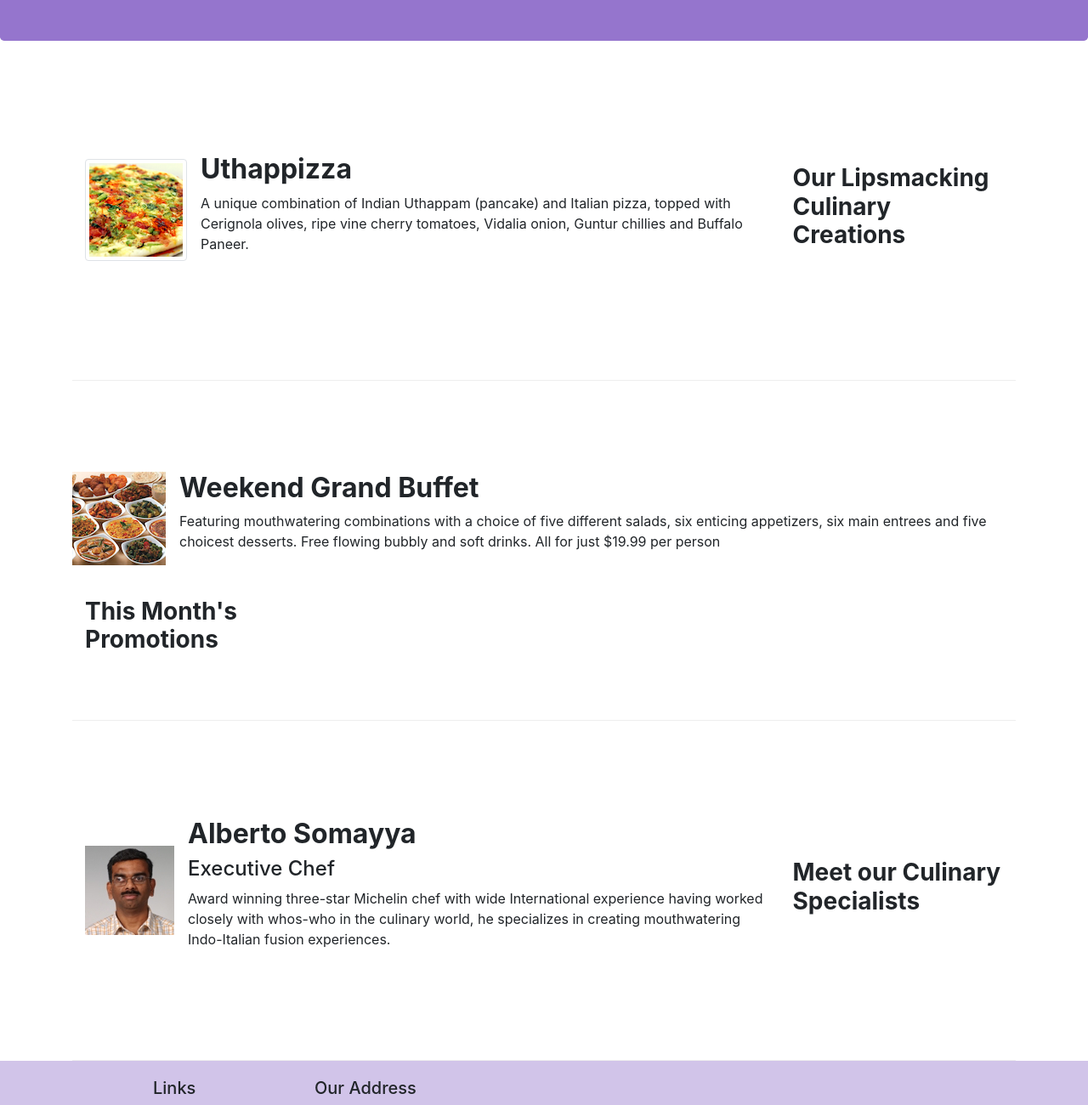
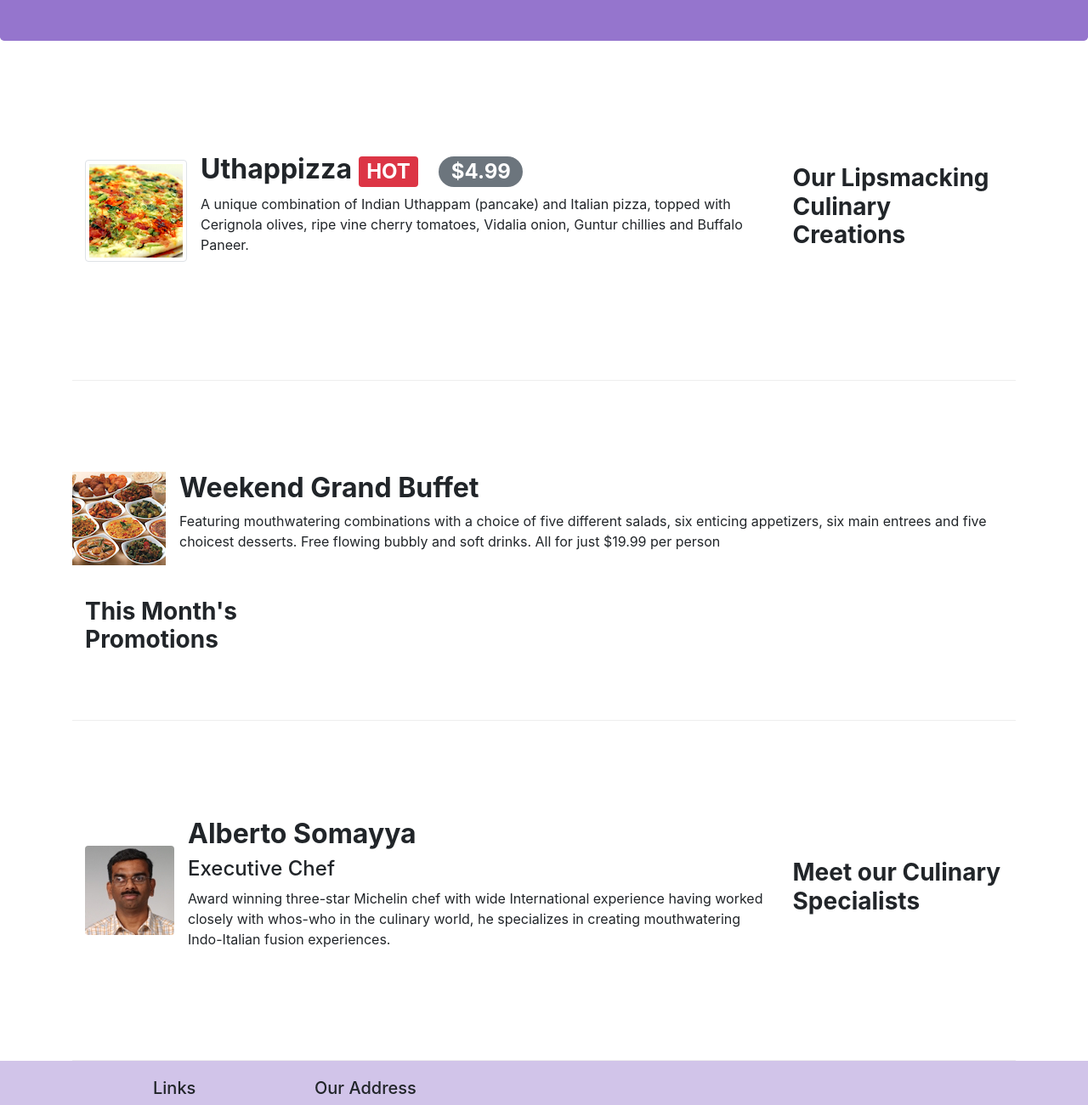
Before and after one commit to Sashankr/Bootstrap-Practice-Coursera, a website: page index.html in a window 1280 px wide. Shown: the part 286-1586 px from the top of the page at 85% size. Drawn offline with nearby package versions, Linux system fonts and the light colour scheme.

Commit message:
Alerting Users

```diff
--- a/index.html
+++ b/index.html
@@ -67,7 +67,7 @@
                     <img class="d-flex mr-3 img-thumbnail align-self-center" src="img/uthappizza.png" alt="uthappizza">
 
                     <div class="media-body">
-                        <h2 class="mt-0">Uthappizza</h2>
+                        <h2 class="mt-0">Uthappizza <span class="badge badge-danger mr-4">HOT</span><span class="badge badge-pill badge-secondary">$4.99</span></h2>
                         <p class="d-none d-sm-block">A unique combination of Indian Uthappam (pancake) and Italian pizza,
                             topped with Cerignola olives,
                             ripe vine cherry tomatoes, Vidalia onion, Guntur chillies and Buffalo Paneer.</p>
@@ -104,7 +104,7 @@
 
             <div class="col col-sm order-sm-first col-md">
                 <div class="media">
-                    <img src="img/alberto.png" alt="alberto" class="d-flex mr-3 align-self-center">
+                    <img src="img/alberto.png" alt="alberto" class="d-flex mr-3 align-self-center rounded">
                     <div class="media-body">
                         <h2 class="mt-0">Alberto Somayya</h2>
                     <h4>Executive Chef</h4>
```
